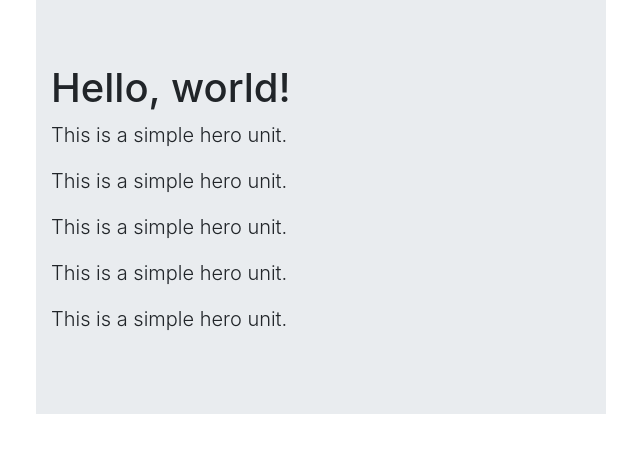
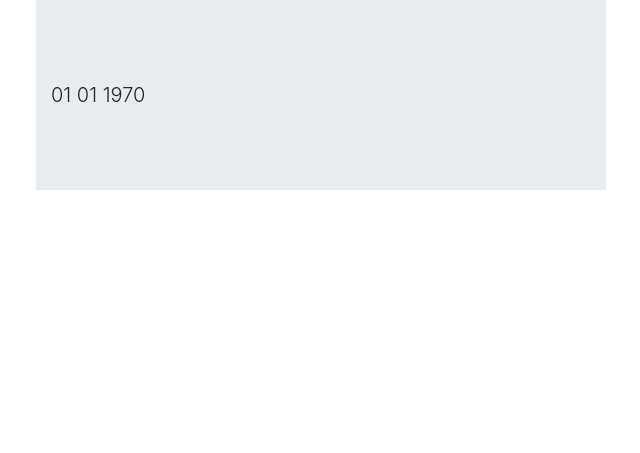
Before and after one commit to SimonGiampy/NASA-Images-Retriever-Demo, a PHP site: page /description.php?id=1 in a window 1280 px wide. Shown: the top 453 px of the page, without its empty margins (619-1259 px from the left). Run offline with PHP 8.4, Linux system fonts and the light colour scheme; data that the repository does not hold is empty.

Commit message:
fixed view of details

```diff
--- a/description.php
+++ b/description.php
@@ -24,12 +24,12 @@
 				<div class="col-md-6 col-sm-12">
 					<div class="jumbotron jumbotron-fluid">
 						<div class="container">
-							<h1 class="display-5" id="title">Hello, world!</h1>
-							<p class="lead" id="description">This is a simple hero unit.</p>
-							<p class="lead" id="date">This is a simple hero unit.</p>
-							<p class="lead" id="preview">This is a simple hero unit.</p>
-							<p class="lead" id="keywords">This is a simple hero unit.</p>
-							<p class="lead" id="orig-link">This is a simple hero unit.</p>
+							<h1 class="display-5" id="title"></h1>
+							<p class="lead" id="description"></p>
+							<p class="lead" id="date"></p>
+							<p class="lead" id="preview"></p>
+							<p class="lead" id="keywords"></p>
+							<p class="lead" id="orig-link"></p>
 						</div>
 					</div>
 				</div>
--- a/get-description.php
+++ b/get-description.php
@@ -23,6 +23,7 @@ $date = date("d m Y", strtotime($date));
 $variables[2] = $date;
 //3: preview
 $previewImage = $items["links"][0]["href"];
+$variables[3] = $previewImage;
 //4: keywords
 $keywordsArray = $items["data"][0];
 $keywordsList = "";
--- a/index.html
+++ b/index.html
@@ -29,7 +29,7 @@ look at the stored web pages in edge for details
 			<div class="justify-content-center form-inline">
 				<form method="get" name="query" onsubmit="return callPhp()">
 					<input type="text" name="text-search" id="text-search" class="form-control mx-2" placeholder="Immagine da cercare" autofocus required/>
-					<input type="submit" name="search" value="Search" class="btn btn-primary mx-2" />
+					<input type="submit" name="search" value="Cerca" class="btn btn-primary mx-2" />
 				</form>
 			</div>
 
--- a/myscript.js
+++ b/myscript.js
@@ -2,8 +2,8 @@ $(document).ready(function() {
 	//press ctrl+f5 to refresh the page and apply the changes, or use incognito mode to debug javascript, or else disable caching in the browser advanced options
 	$("#result").toggle();
 	if ($("body").hasClass("Description")) {
-		var nasa_id = $("#nasa-id").val();
-
+		var nasa_id = $("#nasa-id").text();
+		console.log(nasa_id);
 		var xhttp2 = new XMLHttpRequest();
 		xhttp2.onreadystatechange = function() {
 			if (this.readyState == 4 && this.status == 200) {
@@ -11,13 +11,13 @@ $(document).ready(function() {
 				$("#title").text(json[0]);
 				$("#description").text(json[1]);
 				$("#date").text(json[2]);
-				$("#preview").css("src", json[3]);
+				$("#preview").attr("src", json[3]);
 				$("#keywords").text(json[4]);
 				$("#orig-link").text(json[5]);
 			}
 		}
 		xhttp2.open("GET", "get-description.php?id=" + nasa_id);
-		http2.send();
+		xhttp2.send();
 	}
 });
 
@@ -30,9 +30,9 @@ function callPhp() {
 		if (this.readyState == 4 && this.status == 200) {
 			//it adds to the div card-columns tag all the cards representing the images
 			//createImageCards calls the function (sending as a parameter the responseText from the php script) and receives all the html to be added to the page
-			var json = JSON.parse(this.responseText);
-			$("#result").toggle().text("Risultati trovati: " + json[0]);
-			$("#columns").append(createImageCards(json));
+			var json2 = JSON.parse(this.responseText);
+			$("#result").toggle().text("Risultati trovati: " + json2[0]);
+			$("#columns").append(createImageCards(json2));
 		}
 	};
 	//send request to php file, with the value inserted in the text field
```
